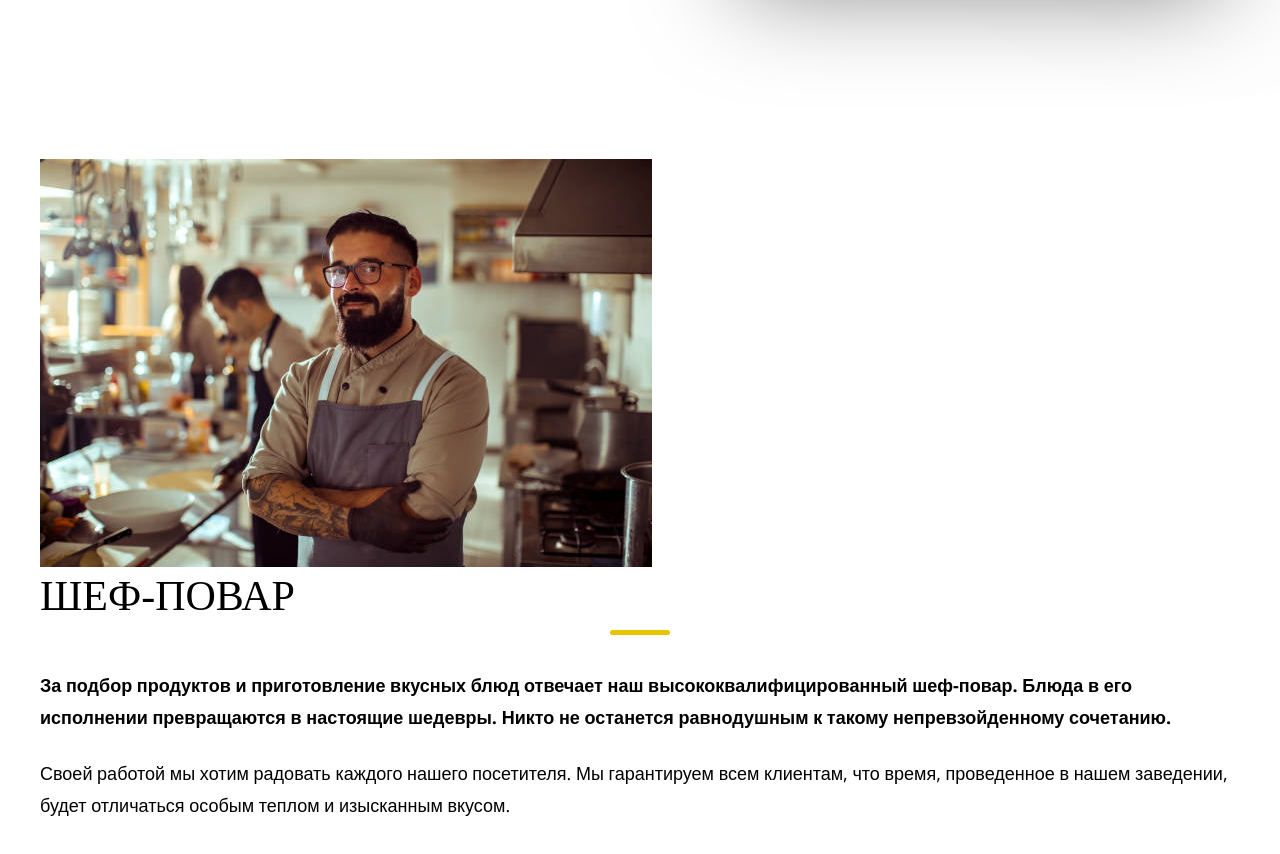
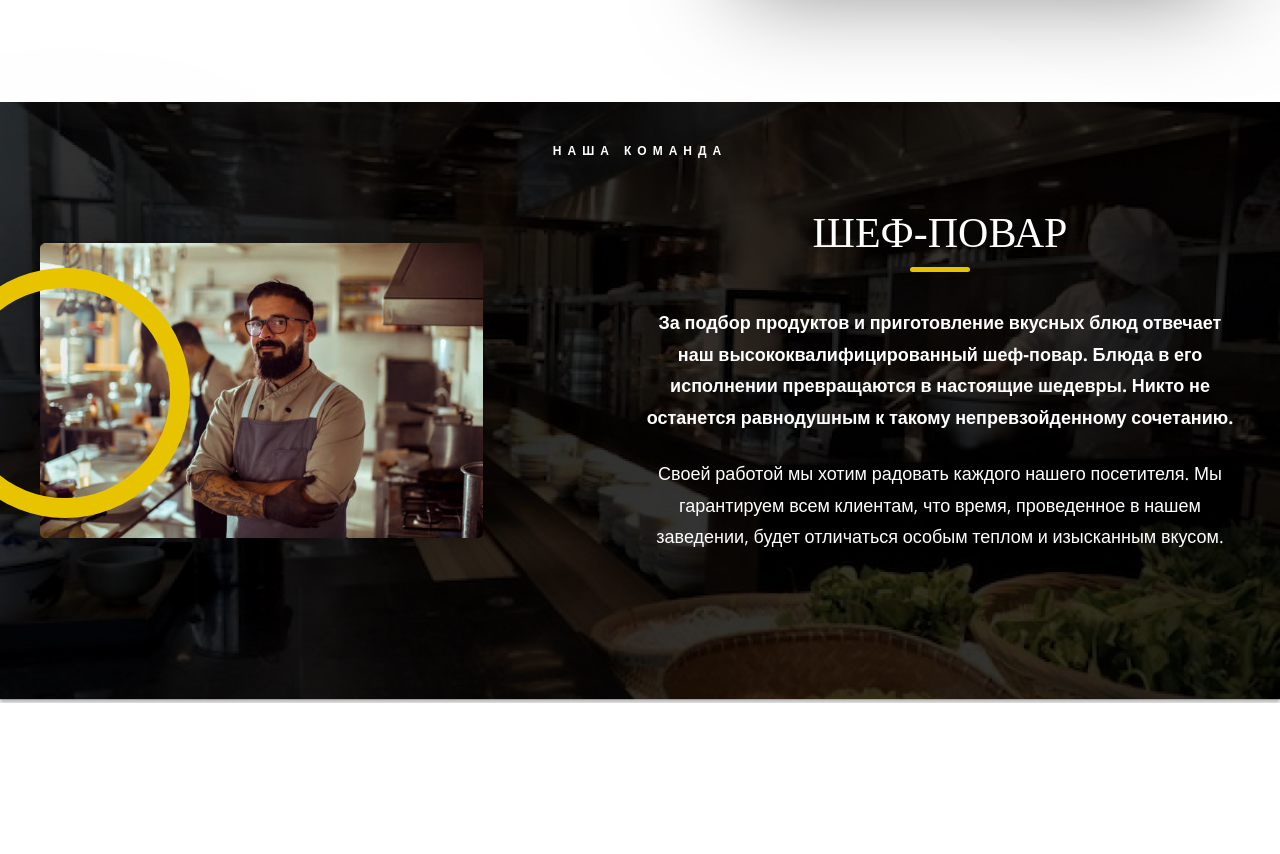
Before and after one commit to Pashkagreen/Golden-egg, a plain HTML site: page index.html in a window 1280 px wide. Shown: the part 1386-2240 px from the top of the page. After the commit the page ends 2089 px from the top, so only its background shows below. Drawn offline with nearby package versions, Linux system fonts and the light colour scheme; a web font is replaced by a local one.

Commit message:
Add section about

```diff
--- a/scss/_team.scss
+++ b/scss/_team.scss
@@ -1,5 +1,5 @@
 .team {
-  background-image: url(img/team-background.jpg) center/cover no-repeat;
+  background: url(../img/team-background1.jpg) center/cover no-repeat;
   padding-top: 40px;
   padding-bottom: 125px;
   h6 {
@@ -10,3 +10,26 @@
     letter-spacing: 0.5em;
   }
 }
+.team__container {
+  @include flex(space-between, center);
+  margin-top: 50px;
+}
+.team__text {
+  width: 50%;
+  max-width: 600px;
+  text-align: center;
+  color: $white;
+}
+.team__img {
+  width: 50%;
+  position: relative;
+  .circle {
+    left: 0;
+    transform: translate(-40%, -50%);
+  }
+  img {
+    @include img;
+    max-width: 443px;
+    max-height: 443px;
+  }
+}
```
Also changed, not shown: index.html (+1 -0 lines), css/style.min.css, img/team-background1.jpg (added), 1 other file.
